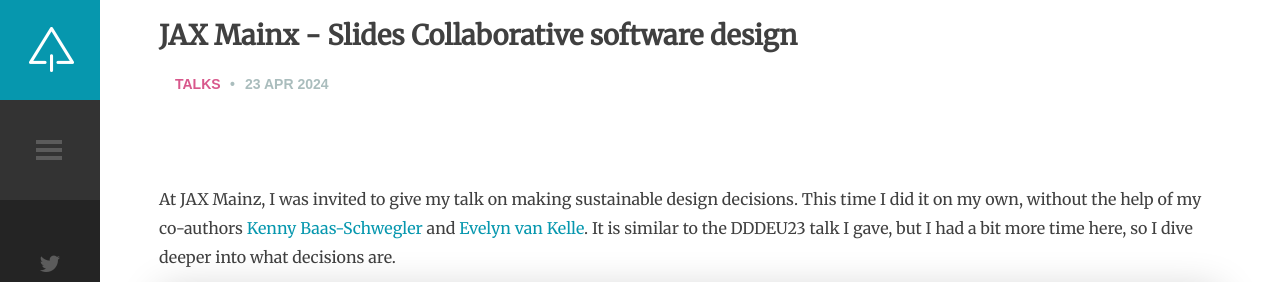
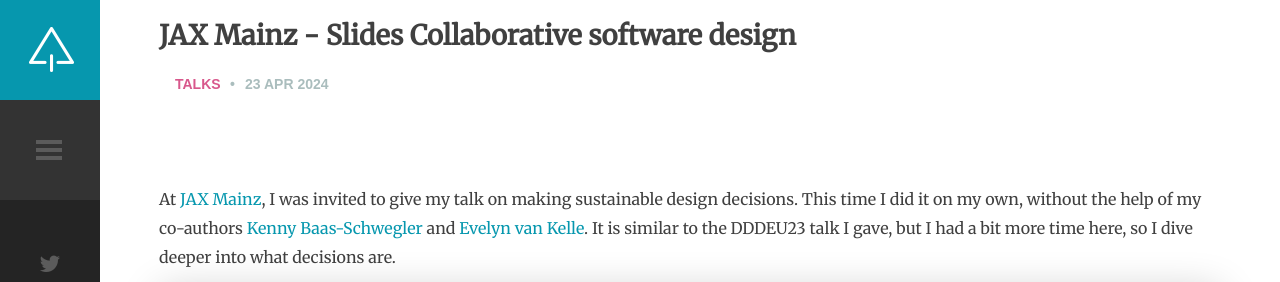
Before and after one commit to selketjah/selketjah.github.io, a Jekyll site: the page built from _posts/2024-04-23-talk-jax.md, in a window 1280 px wide, cut to the strip 0-282 px from the top of the page. Built offline with Jekyll 4.4.1, drawn with Linux system fonts in a browser that asks for light colours; comment, search, counter and statistics services are not loaded.

Commit message:
fix typos and link conference

```diff
--- a/_posts/2024-04-23-talk-jax.md
+++ b/_posts/2024-04-23-talk-jax.md
@@ -1,13 +1,13 @@
 ---
 layout: post
-title: JAX Mainx - Slides Collaborative software design
+title: JAX Mainz - Slides Collaborative software design
 category: talks
 date: April 23, 2024
 tags:
 - talks
 ---
 
-At JAX Mainz, I was invited to give my talk on making sustainable design decisions. This time I did it on my own, without the help of my co-authors [Kenny Baas-Schwegler](https://twitter.com/kenny_baas) and [Evelyn van Kelle](https://twitter.com/EvelynvanKelle). It is similar to the DDDEU23 talk I gave, but I had a bit more time here, so I dive deeper into what decisions are.
+At [JAX Mainz](https://jax.de/mainz/), I was invited to give my talk on making sustainable design decisions. This time I did it on my own, without the help of my co-authors [Kenny Baas-Schwegler](https://twitter.com/kenny_baas) and [Evelyn van Kelle](https://twitter.com/EvelynvanKelle). It is similar to the DDDEU23 talk I gave, but I had a bit more time here, so I dive deeper into what decisions are.
 
 <!--more-->
 
```
